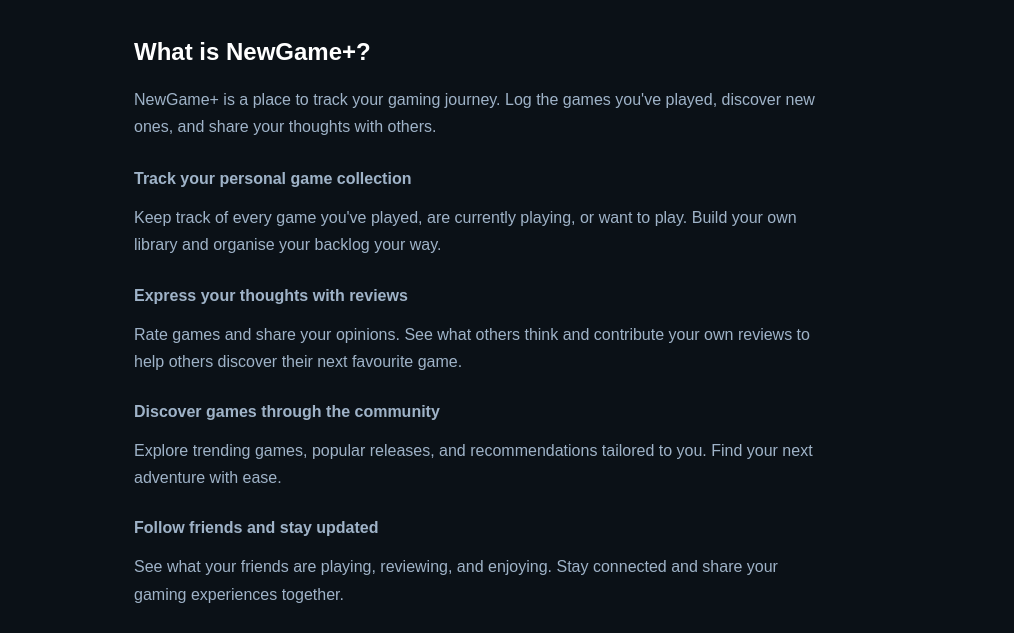
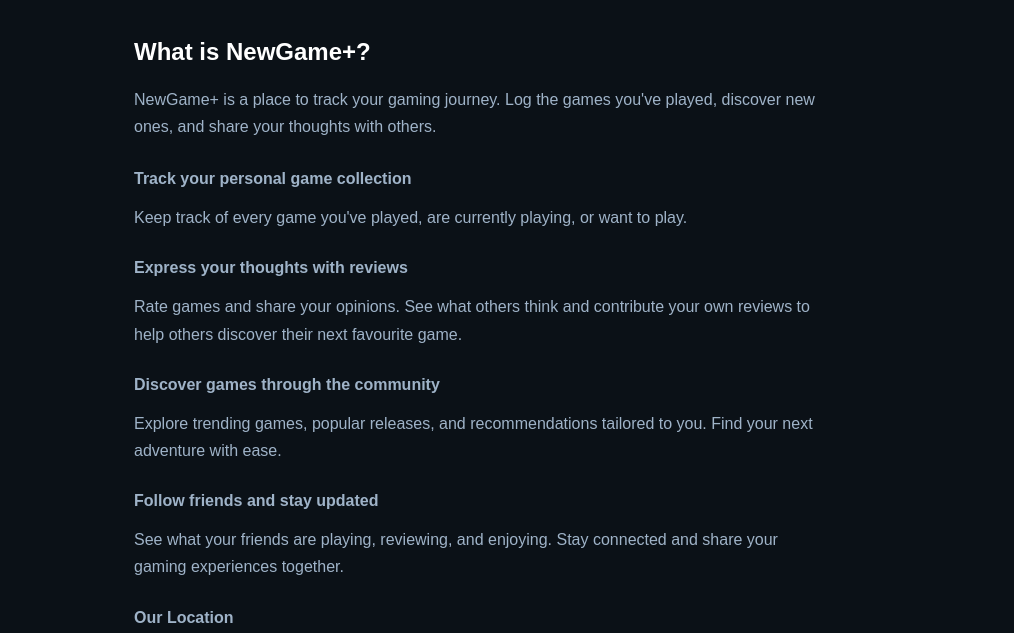
Before and after one commit to b675330-lgtm/NewGame-, a plain HTML site: page about.html in a window 1280 px wide. Shown: the part 172-805 px from the top of the page, without its empty margins (156-1170 px from the left). Drawn offline with Linux system fonts and the light colour scheme; grey boxes are pictures that could not be loaded.

Commit message:
Update about.html

```diff
--- a/about.html
+++ b/about.html
@@ -41,7 +41,6 @@
             <h2>Track your personal game collection</h2>
             <p>
                 Keep track of every game you've played, are currently playing, or want to play.
-                Build your own library and organise your backlog your way.
             </p>
         </div>
 
```
